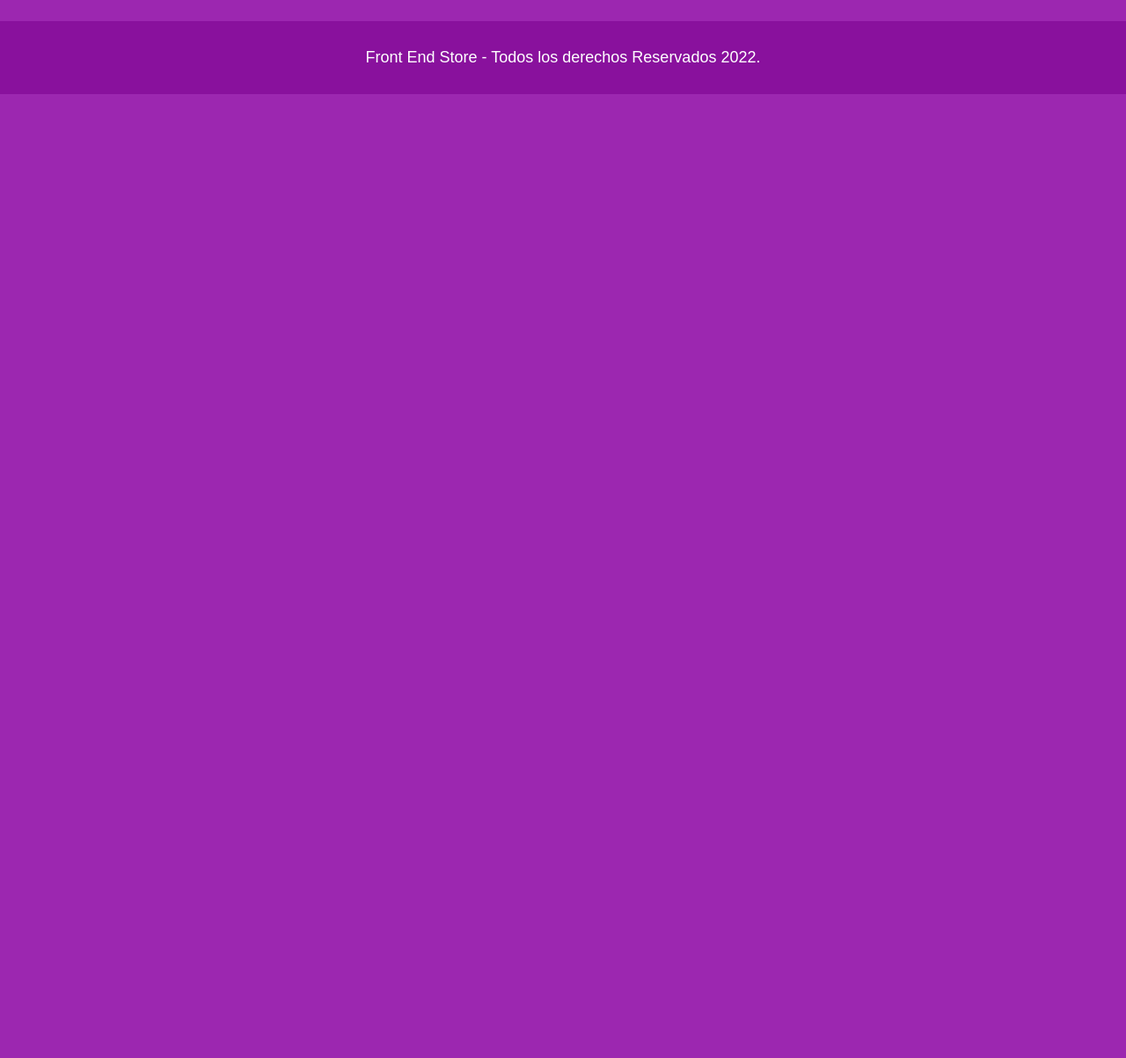
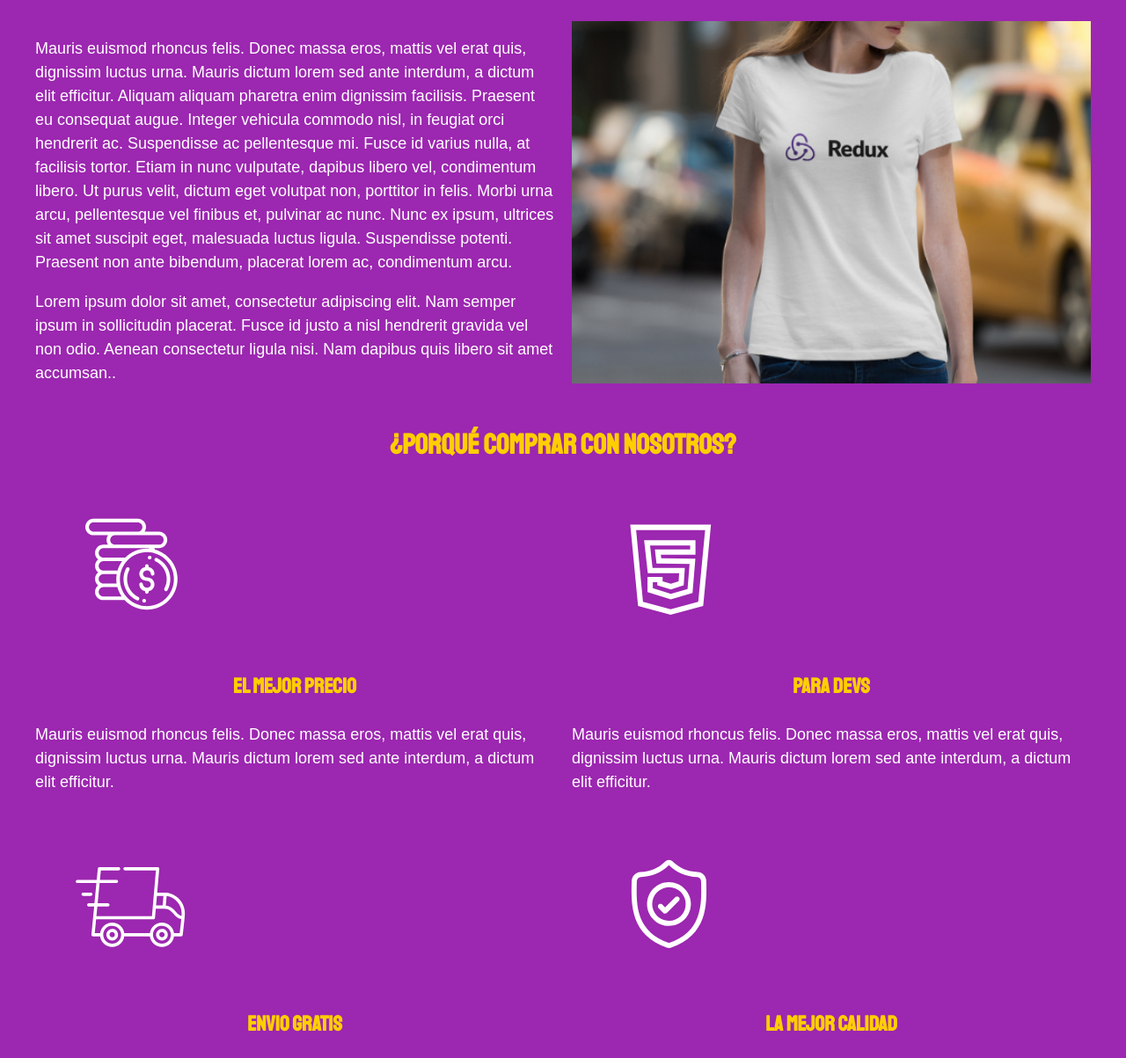
Before and after one commit to RodolfoCoria24/FrontEnd-Store, a plain HTML site: page Nosotros.html in a window 1280 px wide. Shown: the part 319-1522 px from the top of the page at 88% size. Before the commit the page ends 800 px from the top, so only its background shows below. Drawn offline with Linux system fonts and the light colour scheme.

Commit message:
Se esta terminado la pagina de nostros

```diff
--- a/Nosotros.html
+++ b/Nosotros.html
@@ -24,8 +24,46 @@
 
     <main class="contenedor">
         <h1>Nosotros</h1>
+
+        <div class="nosotros">
+            <div class="nosotros__contenido">
+                <p>
+                Mauris euismod rhoncus felis. Donec massa eros, mattis vel erat quis, dignissim luctus urna. Mauris dictum lorem sed ante interdum, a dictum elit efficitur. Aliquam aliquam pharetra enim dignissim facilisis. Praesent eu consequat augue. Integer vehicula commodo nisl, in feugiat orci hendrerit ac. Suspendisse ac pellentesque mi. Fusce id varius nulla, at facilisis tortor. Etiam in nunc vulputate, dapibus libero vel, condimentum libero. Ut purus velit, dictum eget volutpat non, porttitor in felis. Morbi urna arcu, pellentesque vel finibus et, pulvinar ac nunc. Nunc ex ipsum, ultrices sit amet suscipit eget, malesuada luctus ligula. Suspendisse potenti. Praesent non ante bibendum, placerat lorem ac, condimentum arcu.</p>
+                <p>
+                Lorem ipsum dolor sit amet, consectetur adipiscing elit. Nam semper ipsum in sollicitudin placerat. Fusce id justo a nisl hendrerit gravida vel non odio. Aenean consectetur ligula nisi. Nam dapibus quis libero sit amet accumsan..</p>
+            </div>
+            <img class="nosotros__imagen" src="img/nosotros.jpg" alt="img nosotros">
+        </div>
     </main>
 
+    <section class="contenedor comprar">
+        <h2 class="comprar_titulo">¿Porqué Comprar con nosotros?</h2>
+
+        <div class="bloques">
+            <div class="bloque">
+                <img src="img/icono_1.png" alt="porque comprar">
+                <h3 class="bloque__titulo">El Mejor Precio</h3>
+                <p>Mauris euismod rhoncus felis. Donec massa eros, mattis vel erat quis, dignissim luctus urna. Mauris dictum lorem sed ante interdum, a dictum elit efficitur.</p>
+            </div><!--.bloque-->
+            <div class="bloque">
+                <img src="img/icono_2.png" alt="porque comprar">
+                <h3 class="bloque__titulo">Para Devs</h3>
+                <p>Mauris euismod rhoncus felis. Donec massa eros, mattis vel erat quis, dignissim luctus urna. Mauris dictum lorem sed ante interdum, a dictum elit efficitur.</p>
+            </div><!--.bloque-->
+             <div class="bloque">
+                <img src="img/icono_3.png" alt="porque comprar">
+                <h3 class="bloque__titulo">Envio Gratis</h3>
+                <p>Mauris euismod rhoncus felis. Donec massa eros, mattis vel erat quis, dignissim luctus urna. Mauris dictum lorem sed ante interdum, a dictum elit efficitur.</p>
+            </div><!--.bloque-->
+            <div class="bloque">
+                <img src="img/icono_4.png" alt="porque comprar">
+                <h3 class="bloque__titulo">La Mejor Calidad</h3>
+                <p>Mauris euismod rhoncus felis. Donec massa eros, mattis vel erat quis, dignissim luctus urna. Mauris dictum lorem sed ante interdum, a dictum elit efficitur.</p>
+            </div><!--.bloque-->
+        </div> <!--.bloques-->
+
+
+    </section>
 
 </body>
 
--- a/css/style.css
+++ b/css/style.css
@@ -133,3 +133,56 @@ h3{
     text-align: center;
     line-height: 1.2;
 }
+
+/** Graficos **/
+.grafico {
+    min-height: 30rem;
+    background: no-repeat;
+    background-size: cover;
+    grid-column: 1 / 3;
+}
+.grafico--camisas {
+    grid-row:2 /3 ;
+    background-image: url(../img/grafico1.jpg);
+}
+.grafico--node {
+    background-image: url(../img/grafico2.jpg);
+    grid-row: 8 / 9;
+
+}
+@media (min-width: 768px) {
+    .grafico--node {
+        grid-row: 5 / 6;
+        grid-column: 2 / 4;
+    }
+}
+
+/** Nosotros **/
+.nosotros {
+    display: grid;
+    grid-template-rows: repeat(2,auto);
+}
+@media (min-width: 768px) {
+    .nosotros {
+        display: grid;
+        grid-template-columns:repeat(2 ,1fr);
+        column-gap: 2rem;
+    }
+}
+.nosotros__imagen {
+    grid-row: 1 /2;
+    width: 100%;
+
+}
+@media (min-width: 768px) {
+    .nosotros__imagen {
+        grid-column: 2 /3;
+    }
+}
+
+/** Bloques **/
+.bloques {
+    display: grid;
+    grid-template-columns: repeat(2,1fr);
+    gap: 2rem;
+}
```
Also changed, not shown: index.html (+3 -0 lines).
